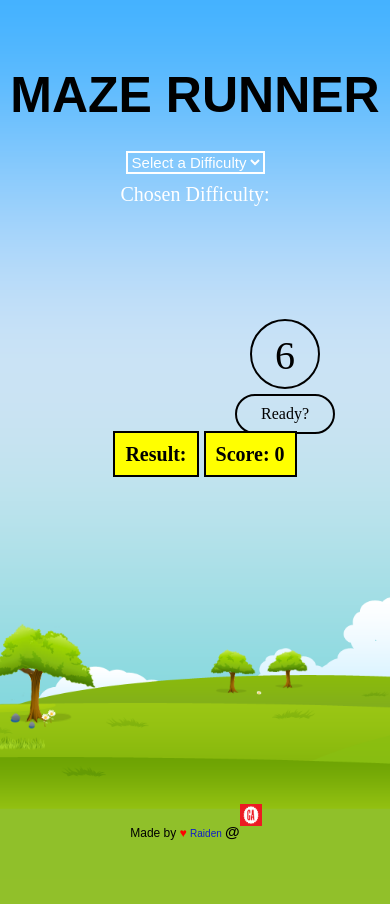
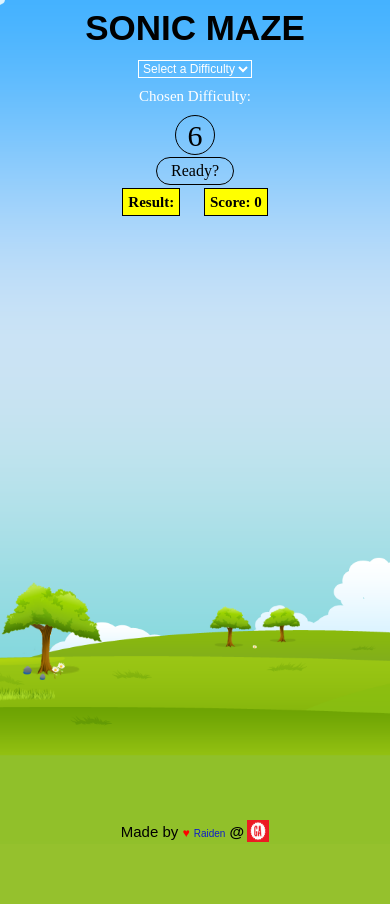
Before and after one commit to RaidenDilan/project-1, a PHP site: page / in a window 390 px wide. After the commit the page ends 842 px from the top, so only its background shows below. Run offline with PHP 8.4, Linux system fonts and the light colour scheme; some libraries are stand-ins or nearby versions.

Commit message:
more responsive

```diff
--- a/css/style.css
+++ b/css/style.css
@@ -11,9 +11,9 @@
   background-size: cover;
   background-repeat: no-repeat;
 }
+
 main {
   margin: 0 auto;
-
 }
 
 @font-face {
@@ -37,12 +37,12 @@
   padding: 10px;
 }
 
-img {
+/*img {
   width: 1424px;
-  height: 888px;
+  height: 860px;
   position: absolute;
   margin: 0 auto;
-}
+}*/
 
 ul {
   margin: 0 505px 0 505px;
@@ -280,10 +280,11 @@
   font-size: 20px;
 }
 
-.GA {
+.ga {
   width: 35px;
   height: 30px;
   bottom: 18px;
+  margin:0px 0px -5px 3px;
 }
 
 .at {
@@ -310,8 +311,8 @@
 @media only screen and (max-width: 640px) {
 
   main h1 {
-    font-size: 50px;
-    margin-top: 60px;
+    font-size: 35px;
+    margin-top: 0 auto;
   }
 
   main {
@@ -327,8 +328,8 @@
     text-align: center;
     padding: 5px 0;
     font-family: century, fantasy;
-    font-size: 12px;
-    margin: 0px 20px 0px 0px;
+    font-size: 15px;
+    /*margin: 0px 20px 0px 0px;*/
   }
 
   footer .raiden {
@@ -343,20 +344,14 @@
     font-size: 15px;
   }
 
-  .GA {
-    width: 22px;
-    height: 22px;
-  }
-
   ul[data-width='3'] {
-    width: 250px;
-    margin: 15px 185px;
+    width: 210px;
+    margin: 5px auto;
   }
 
   ul[data-width='4'] {
-    width: 300px;
-    /*margin: 15px 145px;*/
-    margin: 0px 0px 0px 145px;
+    width: 285px;
+    margin: 5px auto;
   }
 
   li {
@@ -364,6 +359,14 @@
     width: 70px;
     height: 70px;
   }
+
+  .ga {
+    width: 22px;
+    height: 22px;
+    bottom: 6px;
+    margin: 0px 0px -5px 3px;
+  }
+
   .wall {
     padding: 10px;
     width: 70px;
@@ -371,61 +374,101 @@
   }
 
   .status {
-    font-size: 20px;
-    margin: 10px 0px 60px 20px;
+    margin: 10px auto;
+    font-size: 15px;
     text-align: center;
   }
 
   .difficulty {
-    margin-top: 20px;
+    margin: 0 auto;
+    border: 1px solid white;
+    font-size: 12px;
+    text-align: center;
+    outline: none;
+  }
+
+  .chosen {
+    color: white;
+    font-size: 15px;
+    display: inline;
+    position: relative;
   }
 
   .timer {
-    /*visibility: hidden;*/
-    margin: 105px 0px 0px 250px;
-    /*position: absolute;*/
-    /*margin: 70px 0px 0px 455px;*/
+    margin: 0 auto;
+    height: 40px;
+    width: 40px;
+    line-height: 40px;
+    border-radius: 50%;
+    border: 1px solid black;
+    font-size: 30px;
+    /*position: relative;*/
   }
 
   .display {
-    margin: 5px 0px 5px 235px;
-    /*visibility: hidden;*/
-    /*position: absolute;*/
+    margin: 2px auto;
+    width: 20%;
+    border-radius: 25px;
+    display: block;
+    padding: 5px 5px 5px 5px;
+    text-align: center;
+    animation: pulse 5s infinate;
+    border: 1px solid black;
     /*margin: 150px 0px 0px 440px;*/
   }
 
+  .playgame {
+    margin: 5px 5px 5px 5px;
+    font-weight: bold;
+    font-size: 10px;
+    padding: 5px 10px;
+  }
+
   .play {
-    margin: 10px 0px 10px 0px;
-    /*margin: -260px 0px 0px 13px;*/
-    /*position: absolute;*/
+    padding: 6px;
+    font-size: 10px;
+    margin: 5px auto;
   }
 
   .reset {
-  margin: 0px 0px 0px 0px;
-  /*margin: -215px 0px 0px 16px;*/
-  /*position: absolute;*/
+  padding: 6px;
+  font-size: 10px;
+  margin: 5px auto;
   }
 
   .playaudio {
-    margin: 10px 0px 10px 0px;
-    /*margin: -170px 0px 0px 2px;*/
-    /*position: absolute;*/
+    padding: 6px;
+    font-size: 10px;
+    margin: 5px auto;
+  }
+
+  #chosen-difficulty {
+    font-size: 15px;
+    color: black;
   }
 
   .result {
-  margin: 10px 0px 10px 0px;
+  margin: 10px 10px 10px 10px;
+  border: 1px solid black;
+  position: relative;
+  display: inline;
+  padding: 5px 5px;
   /*margin: -115px 0px 0px -263px;*/
   /*position: absolute;*/
   }
 
   .score-board {
-  margin: 0px 0px 0px 0px;
+  margin: 10px 10px 10px 10px;
+  border: 1px solid black;
+  position: relative;
+  display: inline;
+  padding: 5px 5px;
   /*margin: -65px 0px 0px -267px;*/
   /*position: absolute;*/
   }
 
   .control {
-    margin: 0px 9px 0px 15px;
+    margin: 5px auto;
     text-align: center;
     clear: both;
   }
--- a/index.html
+++ b/index.html
@@ -2,9 +2,9 @@
 <html>
   <head>
     <meta charset="utf-8">
-    <meta name="viewport" content="width=device-width, initial-scale=1.0">
+    <meta name="viewport" content="width=device-width, initial-scale=1.0"> <!-- meta link for responsive CSS -->
     <!-- <meta name="viewport" content="width=device-width; initial-scale=1.0; maximum-scale=1.0; user-scalable=0;"> -->
-    <title>Project 1</title>
+    <title>Project 1: The Game</title>
     <link rel="stylesheet" href="./css/reset.css">
     <link rel="stylesheet" href="./css/style.css">
     <link rel="stylesheet" href="https://cdnjs.cloudflare.com/ajax/libs/animate.css/3.5.2/animate.min.css">
@@ -13,15 +13,18 @@
   </head>
   <body>
     <main>
-      <h1 class="animated infinate fadeInDownBig">MAZE RUNNER</h1>
+      <h1 class="animated infinate fadeInDownBig">SONIC MAZE</h1>
       <div class="main-page">
         <form>
           <label for="difficulty"></label>
           <select class="difficulty animated infinate fadeInDown" name="difficulty">
             <option value="Choose" disabled selected>Select a Difficulty</option>
-            <option value="Easy">Level 1: Easy</option>
-            <option value="Medium">Level 2: Medium</option>
-            <option value="Hard">Level 3: Hard</option>
+            <option value="Level 1">Level 1</option>
+            <option value="Level 2">Level 2</option>
+            <option value="Level 3">Level 3</option>
+            <option value="Level 4">Level 4</option>
+            <option value="Level 5">Level 5</option>
+            <option value="Level 6">Level 6</option>
         </select>
       </form>
       <button class="playgame">Play</button>
@@ -43,6 +46,6 @@
         </div>
       </div>
     </main>
-    <footer class="animated infinate fadeInUpBig">Made by <span class="heart">&hearts;</span> <span class="raiden">Raiden</span> <span class="at">@</span><img class="GA "src="./images/galogo.png"></footer>
+    <footer class="animated infinate fadeInUpBig">Made by <span class="heart">&hearts;</span> <span class="raiden">Raiden</span> <span class="at">@</span><img class="ga "src="./images/galogo.png"></footer>
   </body>
 </html>
--- a/js/app.js
+++ b/js/app.js
@@ -33,6 +33,7 @@
   $reset.hide(); // hides the reset button uttil difficulty is chosen.
   $startBtn.hide(); // hides the  button uttil difficulty is chosen.
   $playaudio.hide(); // hides the reset button uttil difficulty is chosen.
+  // $result.html('Result:!');
   $score.html(userScore); //-------------
 //----------------------------LEVEL DIFFICULTY------------------------------//
   const level1 = [0,0,0,0,1,0,0,1,0];
@@ -52,7 +53,7 @@
   // *                    |  0  |  1  |  0  |  0  |
   // *                     -----+-----+-----+-----
   const level3 = [0,1,0,1,0,0,0,0,0,1,1,0,1,1,1,0];
-  // *                     -----+-----+-----+------
+  // *                     -----+-----+-----+-----
   // *                    |  0  |  1  |  0  |  1  |
   // *                     -----+-----+-----+-----
   // *                    |  0  |  0  |  0  |  0  |
@@ -67,15 +68,15 @@
     $grid.empty(); // the grid is emptied until the level is chosen.
 
     switch(level) {
-      case 'Easy':
+      case 'Level 1':
         levelArray = level1;
         width = 3; // width of the board is 3x3
         break;
-      case 'Medium':
+      case 'Level 2':
         levelArray = level2;
         width = 4; // width of the board is 4x3
         break;
-      case 'Hard':
+      case 'Level 3':
         levelArray = level3;
         width = 4; // width of the board is 4x4
         break;
@@ -85,6 +86,7 @@
     $startBtn.show(); // start button is made visisble after the level is selected and confirmed.
     $reset.show(); // reset button is made visisble after the level is selected and confirmed.
     $playaudio.show(); // play audio button is made vissible after the level is selected and confirmed.
+    $result.html('Result:'); // sets the result bo back to default after it says game over and a different level is played
 
     $grid.attr('data-width', width);
 
@@ -106,9 +108,8 @@
     $startBtn
       .show('Start') // when the reset button is clicked it displays the start button again.
       .html('Play Again'); // when the reset button is clicked it displays the start button again and sets the inerHTML to 'Play Again'.
-    $display.html('Try again or choose another level'); // changes the display message to the string.
-    // $result.html('Result');
-    // $result.hide();
+    $display.html('Try again or try another level'); // changes the display message to the string.
+    $playaudio.htm('PAUSE AUDIO'); // after pressing to play again it sets the audio button html back to PAUSE AUDIO as the music will still be playing.
     $score.html(userScore); // changes the userScore innerHTML to Score.
     $reset.hide(); // hides the reset button
     $begin.show(); //shows the play button is the level choice nav.
@@ -118,15 +119,12 @@
 
   function countDown() {
     time--;
-    // $audio.play(); // plays the audio when countDown starts.
     $timer.html(time);
-    // $audio.play()
 
     if(time === 0) {
       clearInterval(timerId);
       reset();
-      $result.html('You Won!'); // display the result to the player when the player reaches the final destination.
-      // $audio.pause();
+      $result.html('Game Over!'); // display the result to the player when the the timer runs out whether the player completes the maze or not
     }
     if(time === 0) {
       time = 6; // if play again is clicked this sets the timer back to defult.
@@ -187,8 +185,8 @@
     $cells.eq(currentIndex).addClass('ball'); // adds a class of wall to the chosen cells.
 
     if (currentIndex === $cells.length-1) { // sets the cells.length-1 to ever level 1, 2, 3.
-      // $result.html('You Won!');
-      $display.html('Try a different level?');
+      $result.html('You Won!'); // display a message in the result box when the player completes the maze until the timer runs out.
+      // $display.html('Try again or try another level');
       canMove = false; //after the player reaches the final destination the player is forbidden to move freely around the maze until the the play again button is clicked.
       userScore = time; // adds the remaining time to the scoreboard.
       // currentIndex = 0;
@@ -209,7 +207,6 @@
     $display.html('Ready?'); // displays a message in the display bar.
     $timer.removeClass('active');
     $startBtn.show(); // shows the start button again after the reset button is clicked.
-    // $audio.pause();
     $begin.show(); // shows the play button in the choose difficulty nav.
   });
 // -----------------------------------AUDIO----------------------------------//
```
